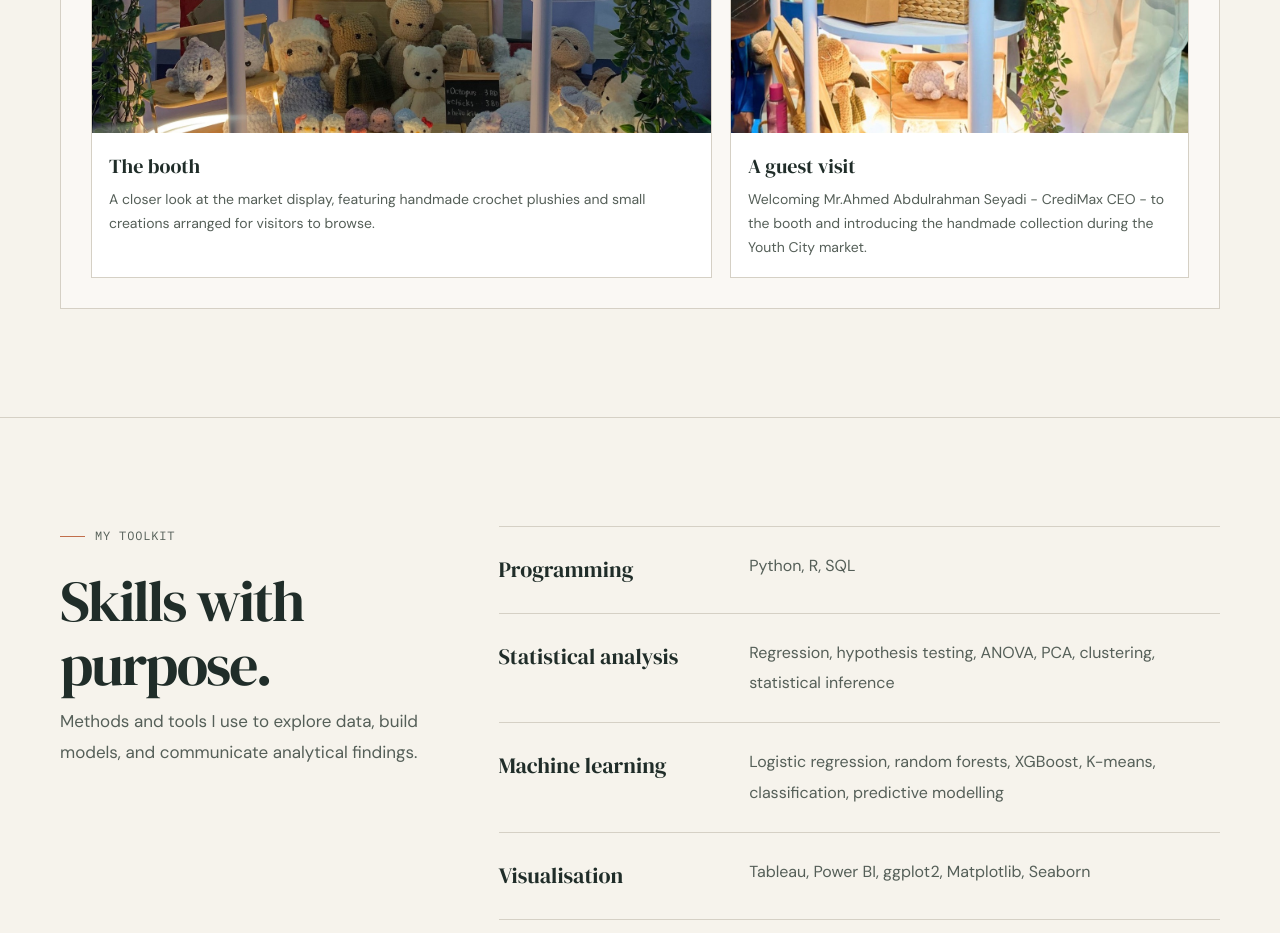
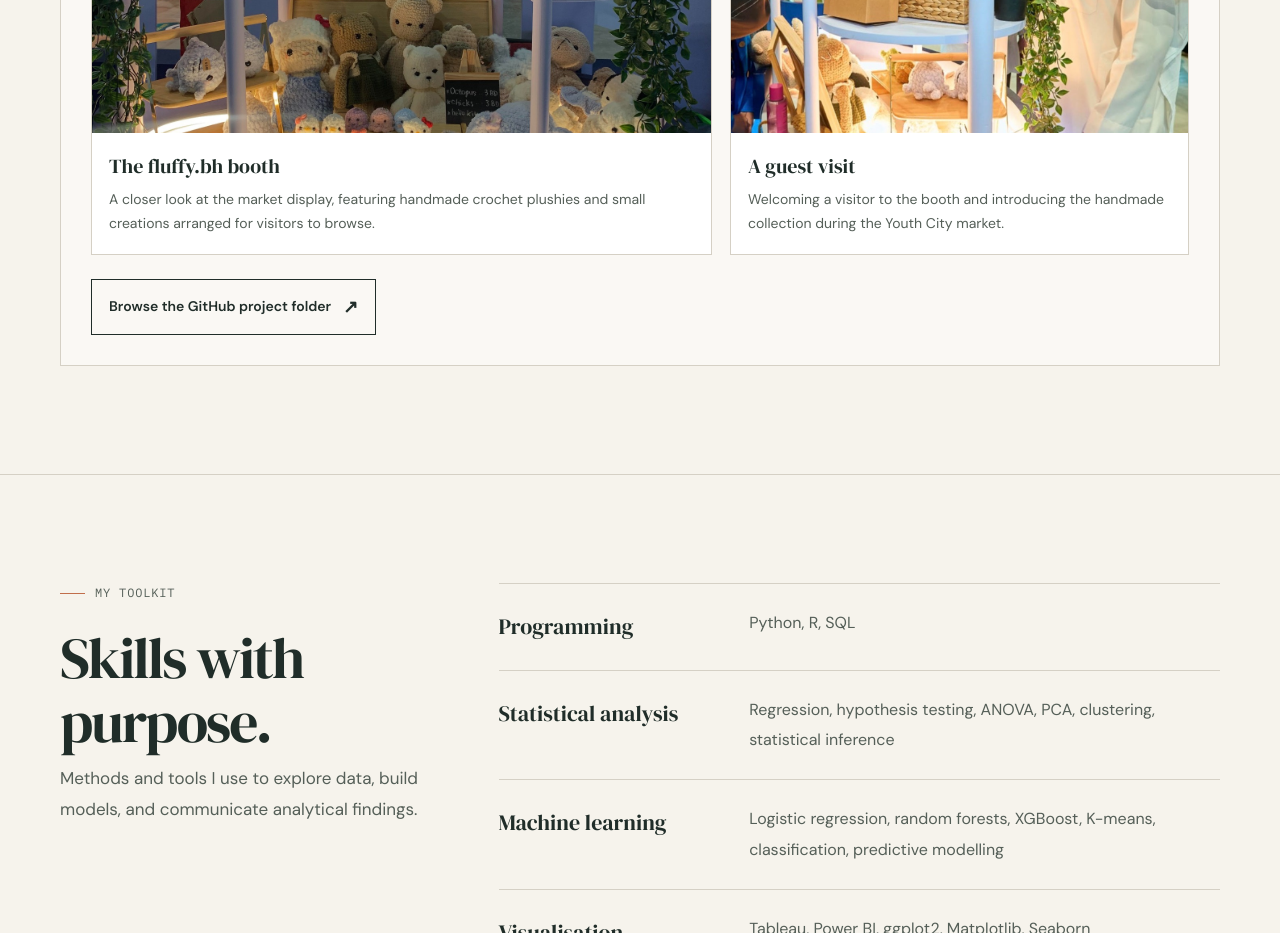
Before and after one commit to saradhaif/saradhaif.github.io, a plain HTML site: page index.html in a window 1280 px wide. Shown: the part 2860-3793 px from the top of the page. Drawn offline with Linux system fonts and the light colour scheme.

Commit message:
Add files via upload

```diff
--- a/index.html
+++ b/index.html
@@ -1332,7 +1332,7 @@
               <img src="images/youth-city-fluffy-booth.jpg"
                    alt="The fluffy.bh market booth displaying handmade crochet plushies">
               <figcaption>
-                <strong>The booth</strong>
+                <strong>The fluffy.bh booth</strong>
                 A closer look at the market display, featuring handmade
                 crochet plushies and small creations arranged for visitors
                 to browse.
@@ -1344,11 +1344,16 @@
                    alt="A guest visiting the fluffy.bh booth during Youth City 2030">
               <figcaption>
                 <strong>A guest visit</strong>
-                Welcoming Mr.Ahmed Abdulrahman Seyadi - CrediMax CEO - to the booth and introducing the
+                Welcoming a visitor to the booth and introducing the
                 handmade collection during the Youth City market.
               </figcaption>
             </figure>
           </div>
+
+          <a class="youth-github"
+             href="https://github.com/saradhaif/saradhaif.github.io/tree/main"
+             target="_blank" rel="noopener noreferrer">
+            Browse the GitHub project folder <span aria-hidden="true">↗</span>
           </a>
         </div>
       </div>
```
